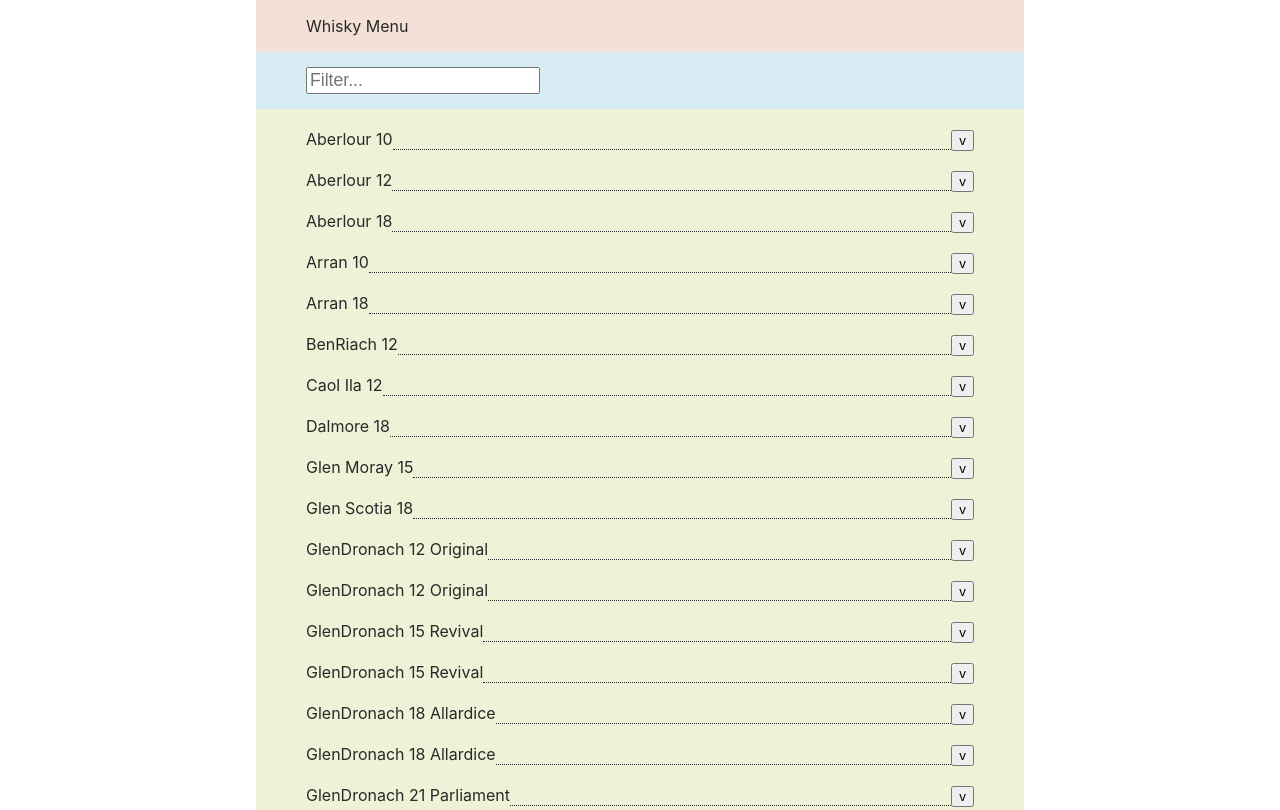
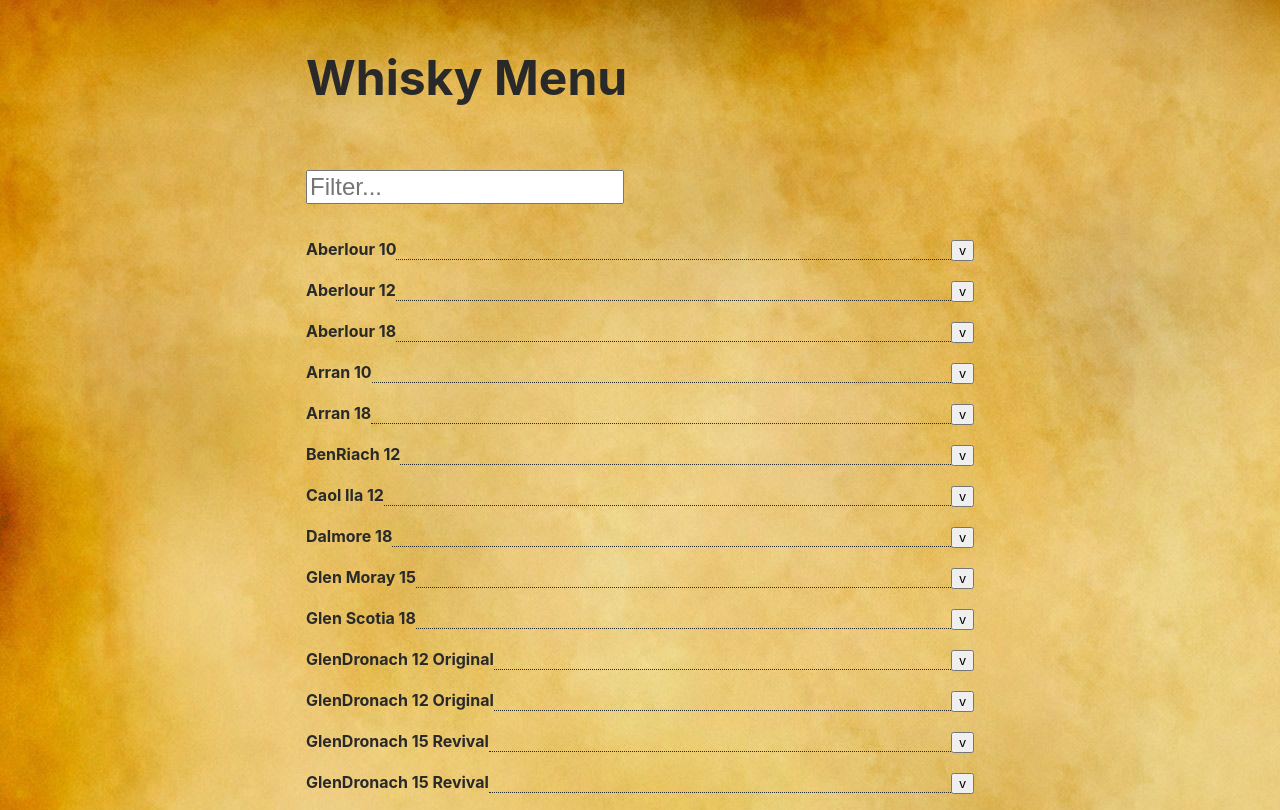
Before and after one commit to lifebeyondfife/whisky-menu, a React app: page / in a window 1280 px wide. Shown: the top 810 px of the page. Built offline with nearby package versions, Linux system fonts and the light colour scheme.

Commit message:
feat(design): paper design

```diff
--- a/src/components/App.css
+++ b/src/components/App.css
@@ -1,3 +1,7 @@
+body {
+  background-image: url("./paper.jpg");
+}
+
 .App {
   text-align: left;
   color: #292929;
--- a/src/components/container/Filter.css
+++ b/src/components/container/Filter.css
@@ -1,5 +1,4 @@
 .Filter {
-  background-color: #d7ecf3;
   padding-left: 50px;
   grid-column-start: 2;
   grid-column-end: 3;
@@ -7,5 +6,5 @@
 
 input {
   margin: 15px 0px 15px 0px;
-  font-size: 110%;
+  font-size: 150%;
 }
--- a/src/components/container/Title.css
+++ b/src/components/container/Title.css
@@ -1,6 +1,7 @@
 .Title {
-  background-color: #f3e1d7;
   padding-left: 50px;
   grid-column-start: 2;
   grid-column-end: 3;
+  font-size: 300%;
+  font-weight: bolder;
 }
--- a/src/components/container/Whisky.css
+++ b/src/components/container/Whisky.css
@@ -1,5 +1,5 @@
 .Whisky {
-  background-color: #eef3d7;
+  font-weight: bold;
   padding: 10px 50px 10px 50px;
   grid-column-start: 2;
   grid-column-end: 3;
--- a/src/components/presentation/WhiskyDetails.css
+++ b/src/components/presentation/WhiskyDetails.css
@@ -1,3 +1,3 @@
 .WhiskyDetails {
-  background-color: #d7f3e8;
+  background-color: rgba(243, 243, 215, 0.4);
 }
--- a/src/components/presentation/WhiskyName.css
+++ b/src/components/presentation/WhiskyName.css
@@ -1,6 +1,4 @@
 .WhiskyName {
-  background-color: #eef3d7;
-  padding: 10px 50px 10px 50px;
   grid-column-start: 2;
   grid-column-end: 3;
 }
@@ -27,7 +25,3 @@
 .right {
   float: right;
 }
-
-.small {
-  font-size: 80%;
-}
```
Also changed, not shown: src/components/paper.jpg (added).
